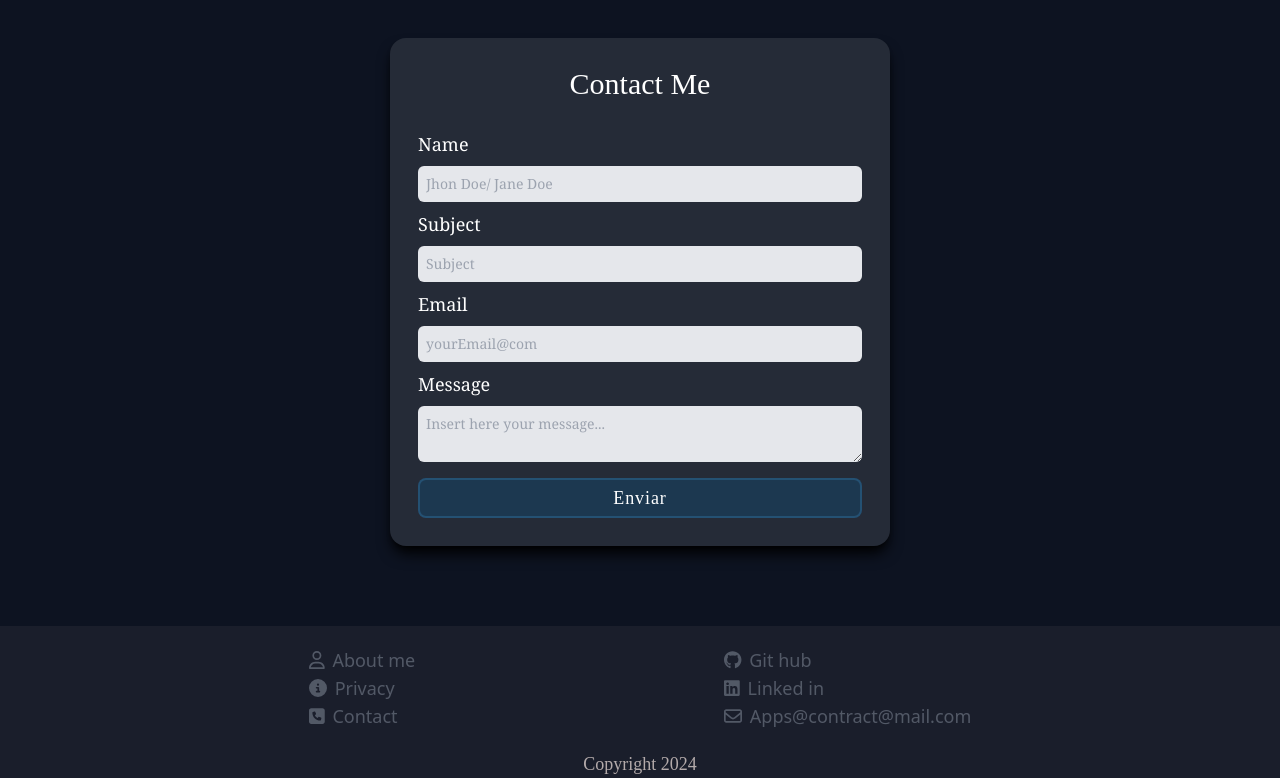
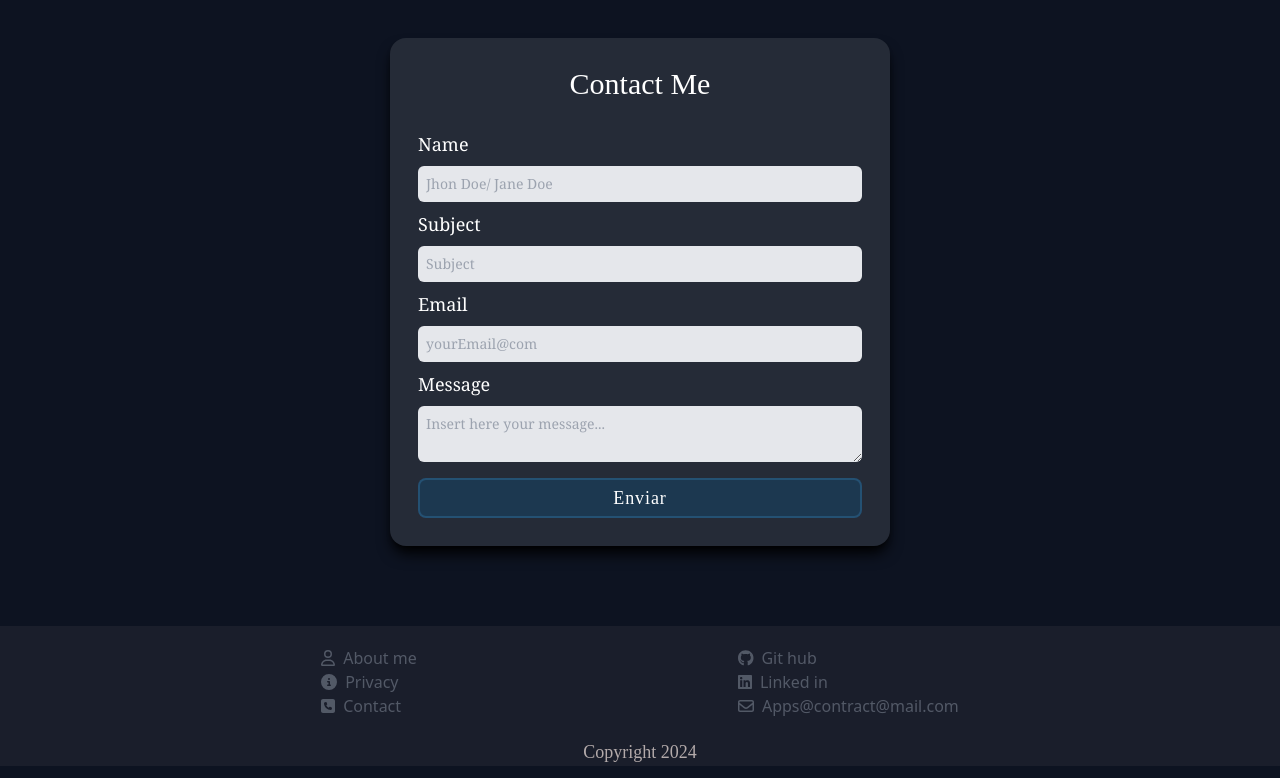
Before and after one commit to GabrielPaparello/cv, a React (Vite) app: page / in a window 1280 px wide. Shown: the part 7623-8401 px from the top of the page. Built offline with nearby package versions, Linux system fonts and the light colour scheme; a web font is replaced by a local one.

Commit message:
changed font size

```diff
--- a/src/sections/Footer.tsx
+++ b/src/sections/Footer.tsx
@@ -6,7 +6,7 @@ export const Footer = () => {
   return (
     <section className="bg-[#1a1e2b] ">
       <section className="flex  mt-20 pt-5   justify-evenly items-center ">
-        <ul className="flex flex-col  justify-center items-start   text-md  md:text-lg text-gray-500/70">
+        <ul className="flex flex-col  justify-center items-start   text-sm  md:text-base text-gray-500/70">
           {columnData.map((footerLinks) => (
             <li className="hover:text-gray-400" key={footerLinks.link}>
               <FontAwesomeIcon icon={footerLinks.icon} className="mr-2" />
@@ -15,7 +15,7 @@ export const Footer = () => {
           ))}
         </ul>
 
-        <ul className="flex flex-col justify-center items-start  text-sm md:text-lg  text-gray-500/70 ">
+        <ul className="flex flex-col justify-center items-start  text-sm md:text-base  text-gray-500/70 ">
           {columnTwoData.map((footerLinks) => (
             <li className="hover:text-gray-400" key={footerLinks.link}>
               <FontAwesomeIcon icon={footerLinks.icon} className="mr-2" />
```
